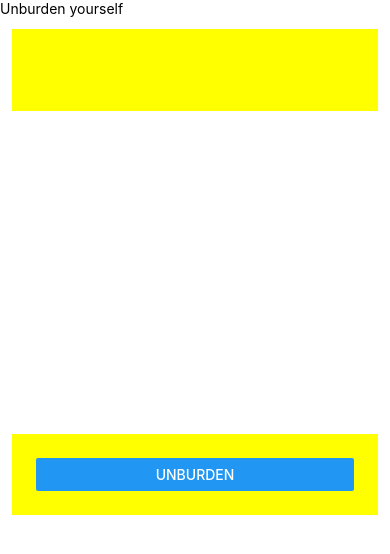
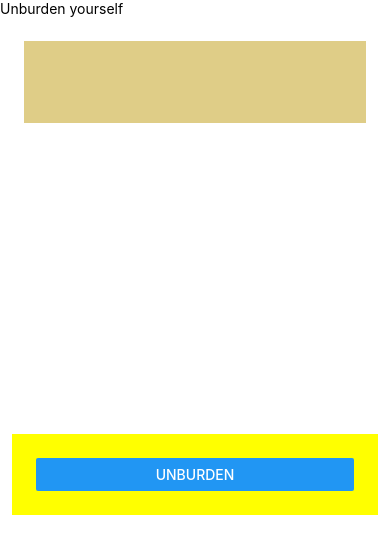
Before and after one commit to empleh/unburden, a React Native app: screen / in a window 390 px wide. Shown: the top 554 px of the page. Built offline with nearby package versions, Linux system fonts and the light colour scheme.

Commit message:
sort of styling

```diff
--- a/components/message-entry.component.tsx
+++ b/components/message-entry.component.tsx
@@ -1,22 +1,23 @@
 import React from 'react';
-import { TextInput, View } from 'react-native';
+import { TextInput, View, StyleSheet } from 'react-native';
 
 const MessageEntry = (props: { message: string; setMessage: (value: string) => void }) => {
-  return (
-    <View style={{ margin: 12, padding: 24, backgroundColor: 'yellow' }}>
-      <TextInput
-        style={{
-          height: '100%',
-          width: '100%',
-          borderColor: 'gray',
-          borderWidth: 0,
-        }}
-        onChangeText={props.setMessage}
-        value={props.message}
-        multiline={true}
-      />
-    </View>
-  );
+    return (
+        <View style={styles.wrapper}>
+            <TextInput style={styles.paper} onChangeText={props.setMessage} value={props.message} multiline={true} />
+        </View>
+    );
 };
 
+const styles = StyleSheet.create({
+    wrapper:{
+      padding: 24
+    },
+    paper: {
+        padding: 24,
+        backgroundColor: '#dfcd87',
+        height: '100%'
+    },
+});
+
 export default MessageEntry;
```
